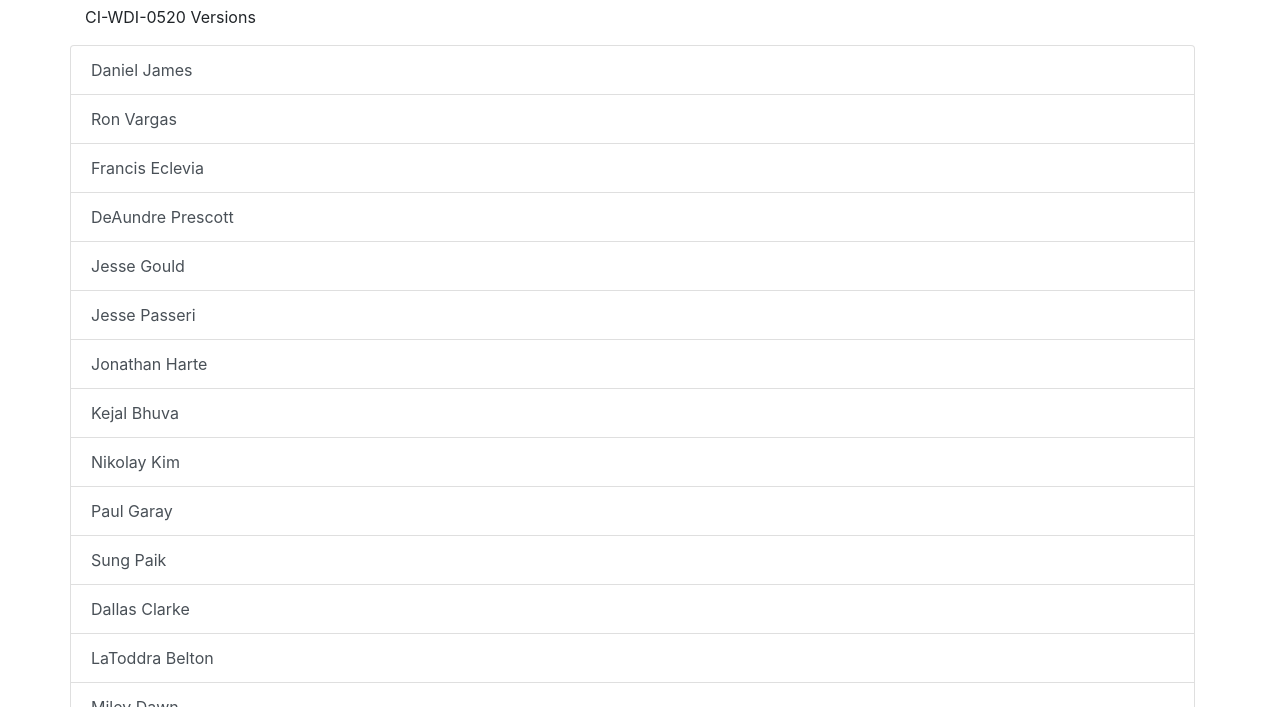
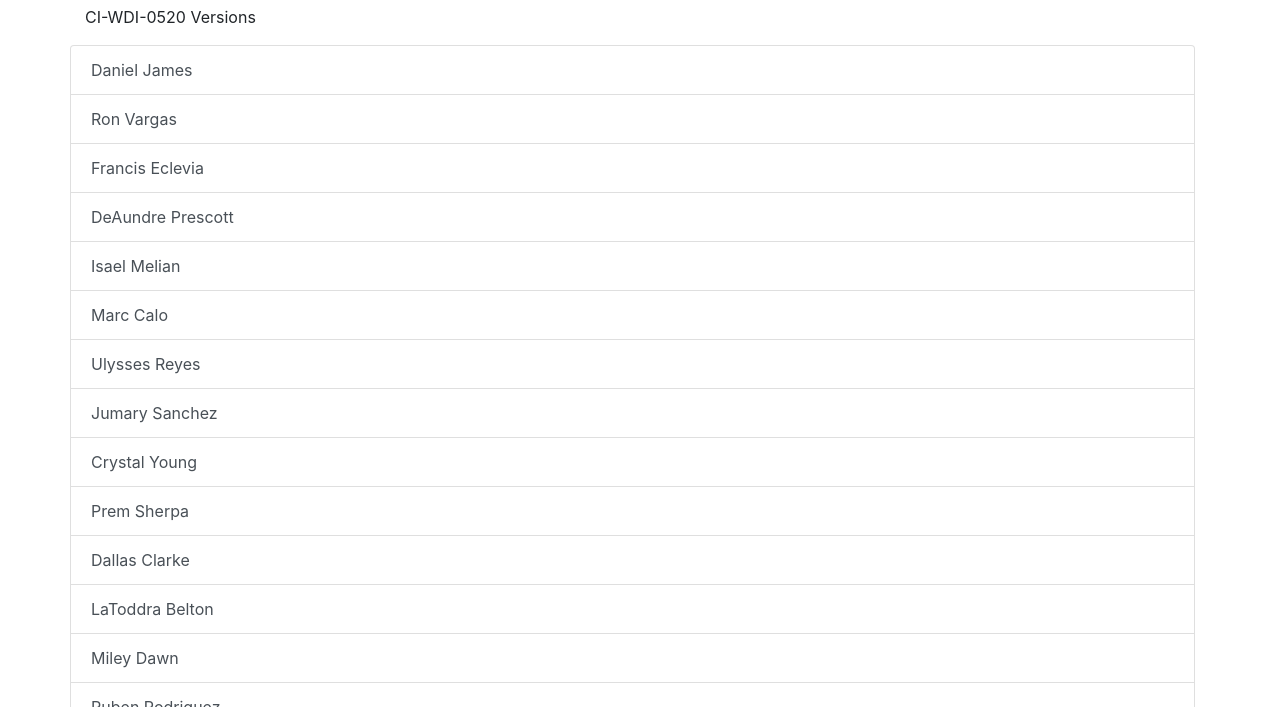
Before and after one commit to ci-wdi-900/the-adventures-of-link-student-index-05-20, a plain HTML site: page index.html in a window 1280 px wide. Shown: the part 93-800 px from the top of the page. Drawn offline with nearby package versions, Linux system fonts and the light colour scheme.

Commit message:
added some missing projects

```diff
--- a/index.html
+++ b/index.html
@@ -47,53 +47,46 @@
              DeAundre Prescott
           </a>
           <a
-            href="https://jcgould48.github.io/the-adventures-of-bernie/"
+            href="https://repl.it/@isaelmelian006/the-adventures-of-link"
             target="_blank"
             class="list-group-item list-group-item-action"
           >
-            Jesse Gould
+            Isael Melian
           </a>
           <a
-            href="https://mr-jess.github.io/the-adventures-of-the-link/"
+            href="https://repl.it/@MarcCalo/Adventures-of-link"
             target="_blank"
             class="list-group-item list-group-item-action"
           >
-            Jesse Passeri
+            Marc Calo
           </a>
           <a
-            href="https://jharte5.github.io/the-adventures-of-link/"
+            href="https://repl.it/@Ureeces/the-adventures-of-link"
             target="_blank"
             class="list-group-item list-group-item-action"
           >
-            Jonathan Harte
+            Ulysses Reyes
           </a>
           <a
-            href="https://kstrikesbak.github.io/the-adventures-of-link/"
+            href="https://repl.it/@JumaryS/the-adventures-of-link"
             target="_blank"
             class="list-group-item list-group-item-action"
           >
-            Kejal Bhuva
+            Jumary Sanchez
           </a>
           <a
-            href="https://ignitikus.github.io/the-misadventures-of-link/"
+            href="https://adventures.crystalyoung.repl.co/"
             target="_blank"
             class="list-group-item list-group-item-action"
           >
-            Nikolay Kim
+            Crystal Young
           </a>
           <a
-            href="https://phenix1229.github.io/To-read-or-not-to-read/"
+            href="https://the-adventures-of-link-1.pks0009.repl.co/"
             target="_blank"
             class="list-group-item list-group-item-action"
           >
-            Paul Garay
-          </a>
-          <a
-            href="https://spaik11.github.io/the-adventures-of-link/"
-            target="_blank"
-            class="list-group-item list-group-item-action"
-          >
-            Sung Paik
+            Prem Sherpa
           </a>
           <a
             href="https://repl.it/@dallas90/adventures-of-link"
@@ -144,6 +137,13 @@
           >
             Sharod Bailey
           </a>
+          <a
+          href="https://repl.it/@CarlosLL/the-adventures-of-link"
+          target="_blank"
+          class="list-group-item list-group-item-action"
+        >
+          Carlos Molina
+        </a>
         </div>
       </div>
     </div>
```
